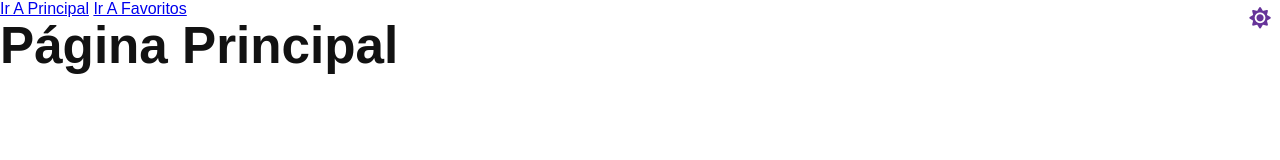
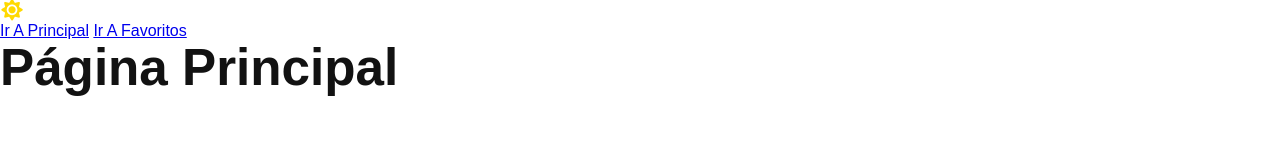
Before and after one commit to juancamiloperezc/tmdb-explorer, a website built with Vite: page tmdb-explorer/index.html in a window 1280 px wide. Built offline with nearby package versions, Linux system fonts and the light colour scheme.

Commit message:
se actualiza el componente para cambiar el tema global de la aplicación

```diff
--- a/tmdb-explorer/src/ui/components/toggle_theme/toggle-theme.css
+++ b/tmdb-explorer/src/ui/components/toggle_theme/toggle-theme.css
@@ -3,12 +3,12 @@
 }
 
 .toggle-theme label {
-    position: absolute;
-    top: var(--padding-md);
-    right: var(--padding-md);
     font-size: 1.2rem;
-    color: rebeccapurple;
     cursor: pointer;
+}
+
+.toggle-theme label i {
+    transition: 0.3s;
 }
 
 #toggle-theme-check {
--- a/tmdb-explorer/src/ui/components/toggle_theme/toggle.theme.component.ts
+++ b/tmdb-explorer/src/ui/components/toggle_theme/toggle.theme.component.ts
@@ -25,11 +25,13 @@ export class ToggleThemeComponent extends Observable<boolean> {
 
     this.root.innerHTML = `
       <label for="toggle-theme-check">
-        <i class="toggle-theme-icon fa-solid ${this._isDarkTheme ? "fa-moon" : "fa-sun"}"> </i>
+        <i class="toggle-theme-icon fa-solid ${this._isDarkTheme ? "moon fa-moon" : "sun fa-sun"}"> </i>
       </label>
 
       <input id="toggle-theme-check" type="checkbox" ${this._isDarkTheme ? "checked" : "" }>
     `
+    const icon = this.root.querySelector("i");
+    if(icon) icon.style.color = this.isDarkTheme ? "white" : "#ffd900";
   }
 
   private initEvents() : void {
@@ -39,8 +41,13 @@ export class ToggleThemeComponent extends Observable<boolean> {
 
     toggleThemeCheckbox.addEventListener("change", (event: Event) => {
       const checkbox = event.target as HTMLInputElement;
+
       this.isDarkTheme = checkbox.checked;
       this.notify(this._isDarkTheme);
+
+      const icon = this.root.querySelector("i");
+      if(icon) icon.style.color = this.isDarkTheme ? "white" : "#FFE484";
+
     });
   }
 
```
